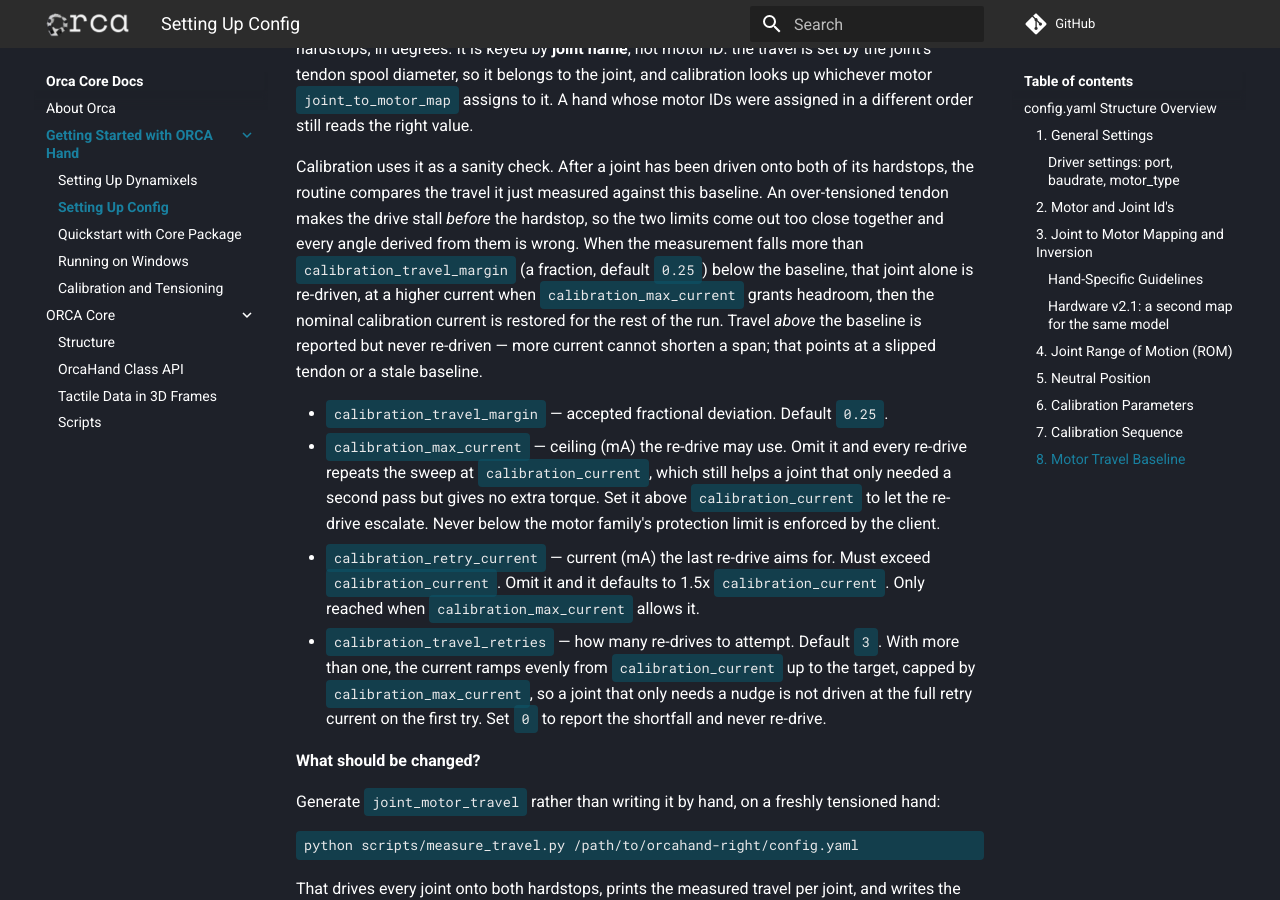
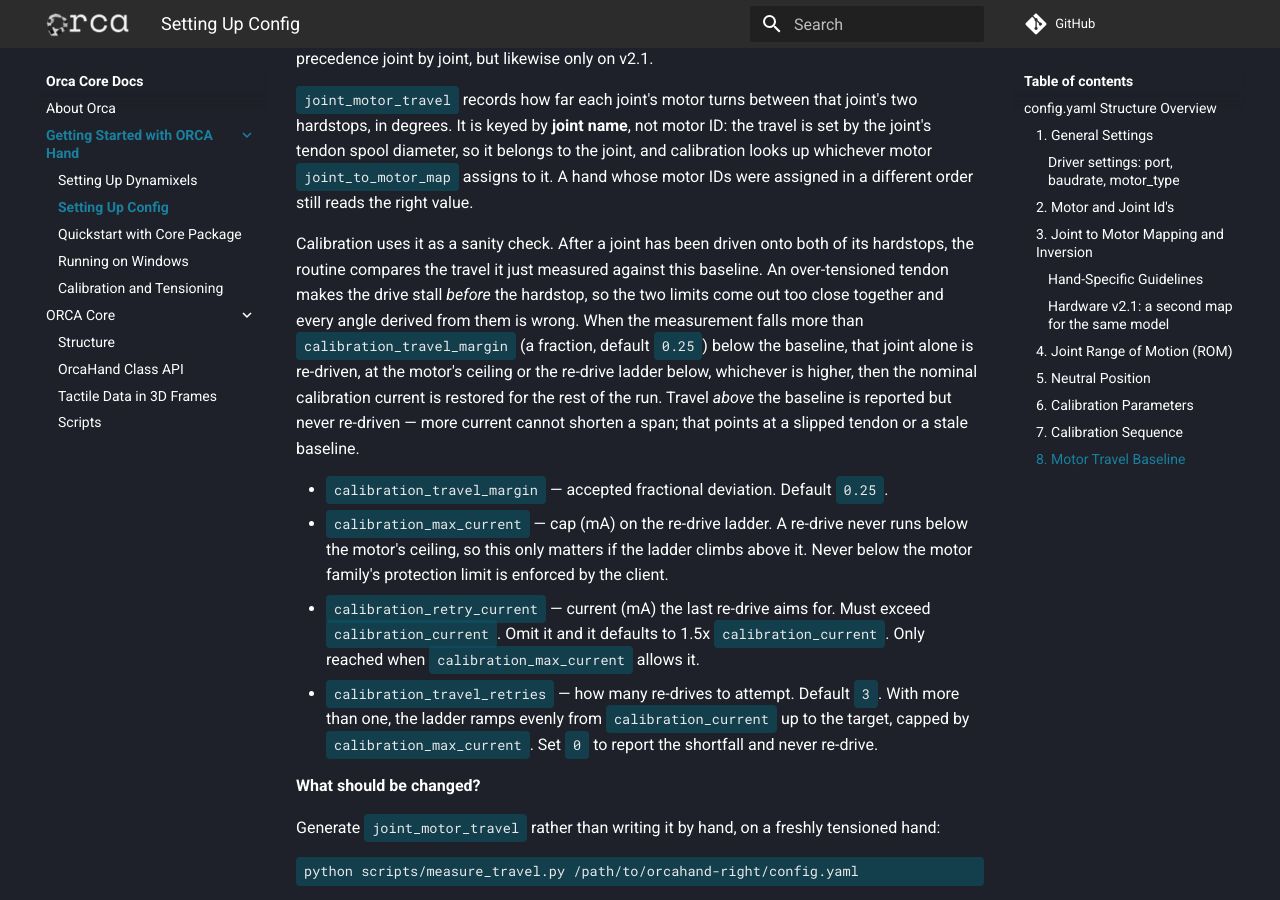
Before and after one commit to orcahand/orca_core, an MkDocs documentation site: the page built from docs/pages/getting-started-docs/setting-up-config.md, in a window 1280 px wide and 900 px high, scrolled down 5675 px. Built offline with MkDocs 1.6.1 and Material for MkDocs 9.7.7, drawn with Linux system fonts in a browser that asks for light colours; some of the changed text lies outside the part shown.

Commit message:
Document what calibration currents do
Fingers calibrate at each motor's ceiling, so a config value does not cap them. It sets the wrist's default and where the re-drive ladder starts. Mark the Feetech slack test current as provisional.

```diff
--- a/docs/pages/getting-started-docs/setting-up-config.md
+++ b/docs/pages/getting-started-docs/setting-up-config.md
@@ -173,9 +173,9 @@
 
 **What should be changed?**
 
-`calibration_current: default` drives the joints to their hardstops at the motor family's own calibration current (300 mA on Dynamixel hands, 900 mA on Feetech hands). A number pins a different value; `wrist_calibration_current` follows it unless set.
+Finger joints are driven onto their hardstops at each motor's own current ceiling, because a lower cap can stall a joint short of its stop and record that as the stop. `calibration_current` does not cap this drive. `calibration_current: default` is the motor family's own value (300 mA on Dynamixel hands, 900 mA on Feetech hands), and a number pins a different one. It sets the wrist's current (`wrist_calibration_current` follows it unless set) and where the re-drive ladder starts.
 
-On v2.1 hardware, `calibration_current_v21` sets a current per joint group for a motor family, replacing `calibration_current` for those joints: `abd` (the abductions and `thumb_cmc`), `mcp`, and `pip` (the PIPs and `thumb_dip`). The packaged models calibrate a v2.1 Dynamixel hand's abductions at 300 mA and its MCPs and PIPs at 500 mA; a family that is not listed, and every v2.0 hand, keeps `calibration_current`. Re-drives step up from the joint's own group current.
+On v2.1 hardware, `calibration_current_v21` sets a current per joint group for a motor family, replacing `calibration_current` for those joints: `abd` (the abductions and `thumb_cmc`), `mcp`, and `pip` (the PIPs and `thumb_dip`). The packaged models list 300 mA for a v2.1 Dynamixel hand's abductions and 500 mA for its MCPs and PIPs; a family that is not listed, and every v2.0 hand, keeps `calibration_current`. These values only set where a joint's re-drive ladder starts, and a re-drive never drops below the motor's ceiling.
 
 `guided_tension_currents` overrides guided tensioning's currents per motor family, used by both `scripts/guided_tension.py` and the console. `hold` is the current each joint group (`abd`, `mcp`, `pip`) yields at while you move it through its range; the defaults are 200/140/100 mA on Dynamixel and 380/320/280 mA on Feetech. A joint named under `hold` keeps its own current over its group's and over `--hold-current`; the touch hands hold `thumb_mcp` at 100 mA on Dynamixel. `tension` limits the pull and the fingers frozen during a range check, and follows `max_current` unless set. While you ratchet the spools, the fingers hold at each motor's own current ceiling.
 
@@ -239,25 +239,22 @@
 so the two limits come out too close together and every angle derived from them
 is wrong. When the measurement falls more than `calibration_travel_margin`
 (a fraction, default `0.25`) below the baseline, that joint alone is re-driven,
-at a higher current when `calibration_max_current` grants headroom, then the
+at the motor's ceiling or the re-drive ladder below, whichever is higher, then the
 nominal calibration current is restored for the rest of the run. Travel *above* the baseline is reported but never re-driven —
 more current cannot shorten a span; that points at a slipped tendon or a stale
 baseline.
 
 - `calibration_travel_margin` — accepted fractional deviation. Default `0.25`.
-- `calibration_max_current` — ceiling (mA) the re-drive may use. Omit it and
-  every re-drive repeats the sweep at `calibration_current`, which still helps
-  a joint that only needed a second pass but gives no extra torque. Set it
-  above `calibration_current` to let the re-drive escalate. Never below the
-  motor family's protection limit is enforced by the client.
+- `calibration_max_current` — cap (mA) on the re-drive ladder. A re-drive never
+  runs below the motor's ceiling, so this only matters if the ladder climbs above it.
+  Never below the motor family's protection limit is enforced by the client.
 - `calibration_retry_current` — current (mA) the last re-drive aims for. Must
   exceed `calibration_current`. Omit it and it defaults to 1.5x
   `calibration_current`. Only reached when `calibration_max_current` allows it.
 - `calibration_travel_retries` — how many re-drives to attempt. Default `3`.
-  With more than one, the current ramps evenly from `calibration_current` up to
-  the target, capped by `calibration_max_current`, so a joint that only needs
-  a nudge is not driven at the full retry current on the first try. Set `0` to
-  report the shortfall and never re-drive.
+  With more than one, the ladder ramps evenly from `calibration_current` up to
+  the target, capped by `calibration_max_current`. Set `0` to report the shortfall
+  and never re-drive.
 
 **What should be changed?**
 
```
Also changed, not shown: CLAUDE.md (+5 -2 lines), 1 other file.
